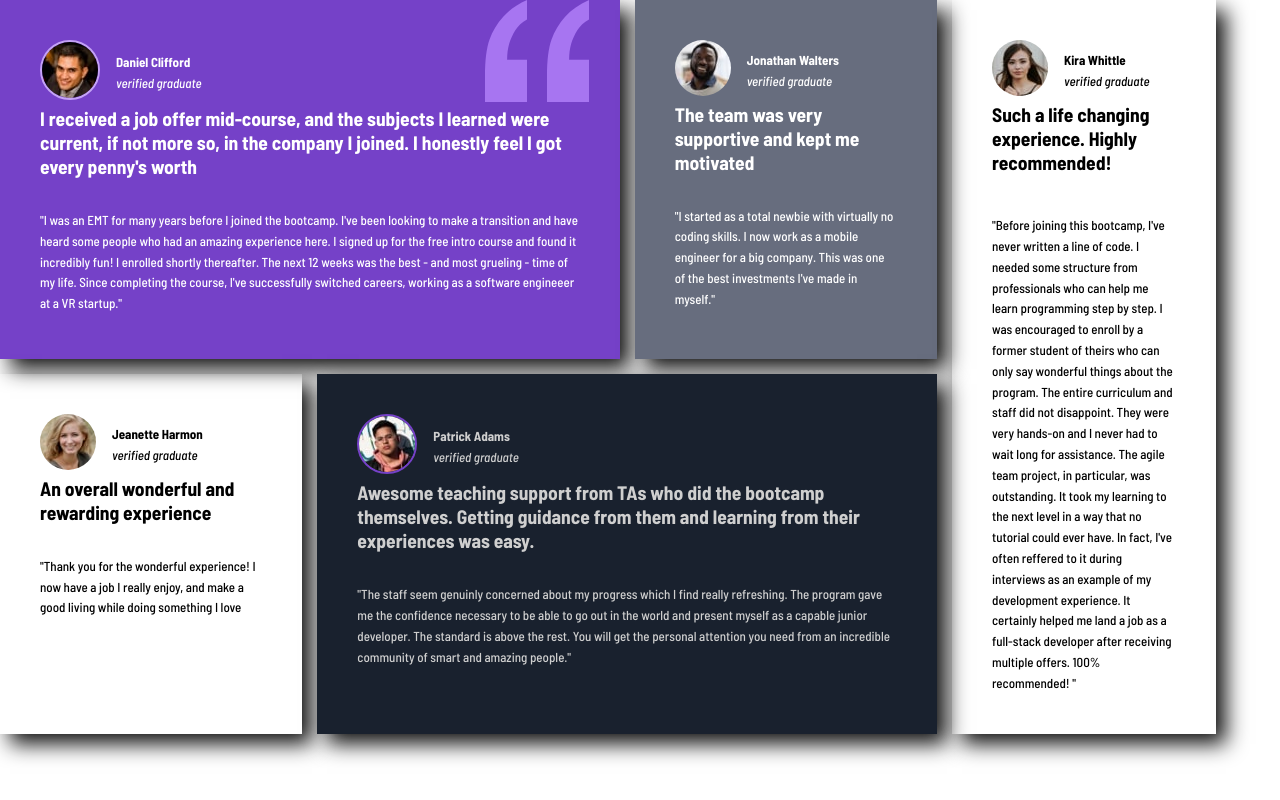
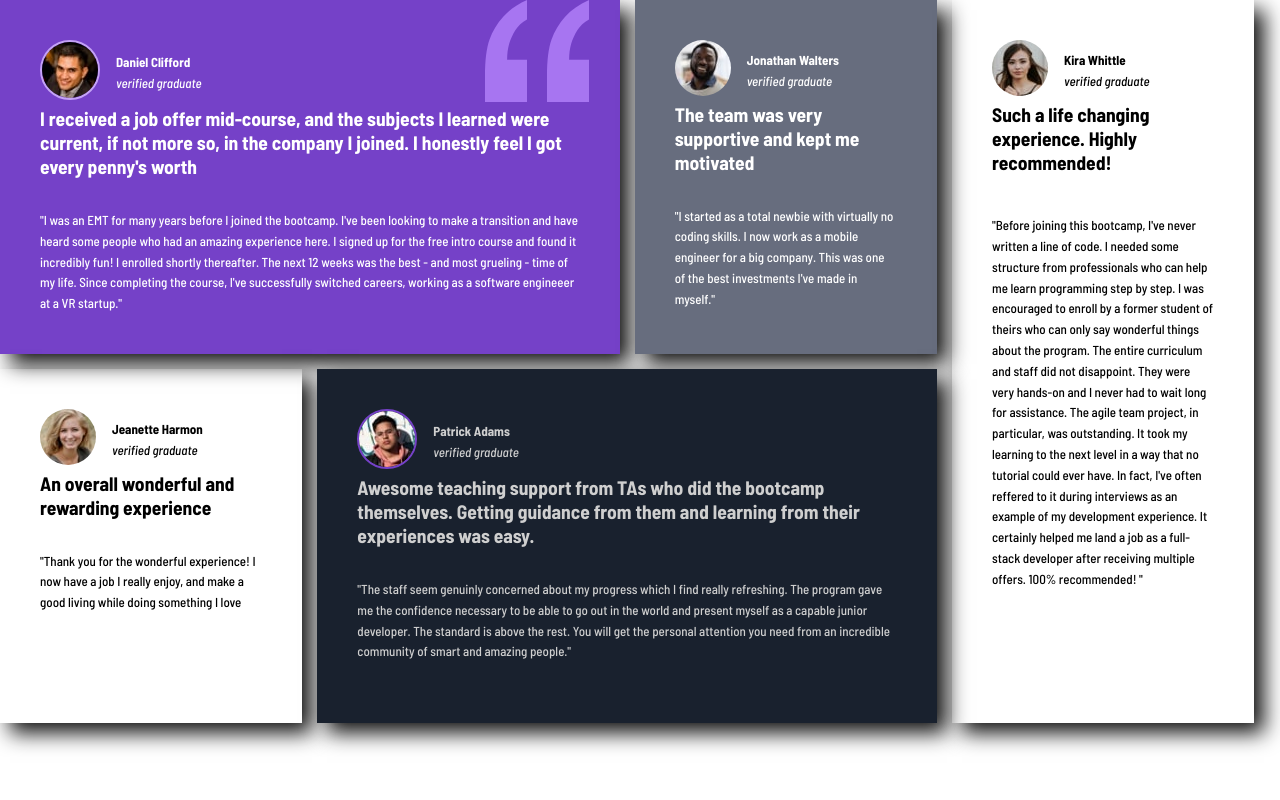
Before and after one commit to Balxkodehodet/css-advancedopg1, a plain HTML site: page index.html in a window 1280 px wide. Drawn offline with Linux system fonts and the light colour scheme; a web font is replaced by a local one.

Commit message:
reversed kiras bug fix because her testimonial got smaller than the rest of the 1 col elements

```diff
--- a/style.css
+++ b/style.css
@@ -81,7 +81,6 @@ svg {
 }
 .testimonials-container > :nth-child(3) {
   grid-row: span 2;
-  max-width: 40ch;
 }
 .testimonials-container > :nth-child(5) {
   grid-column: span 2;
```
